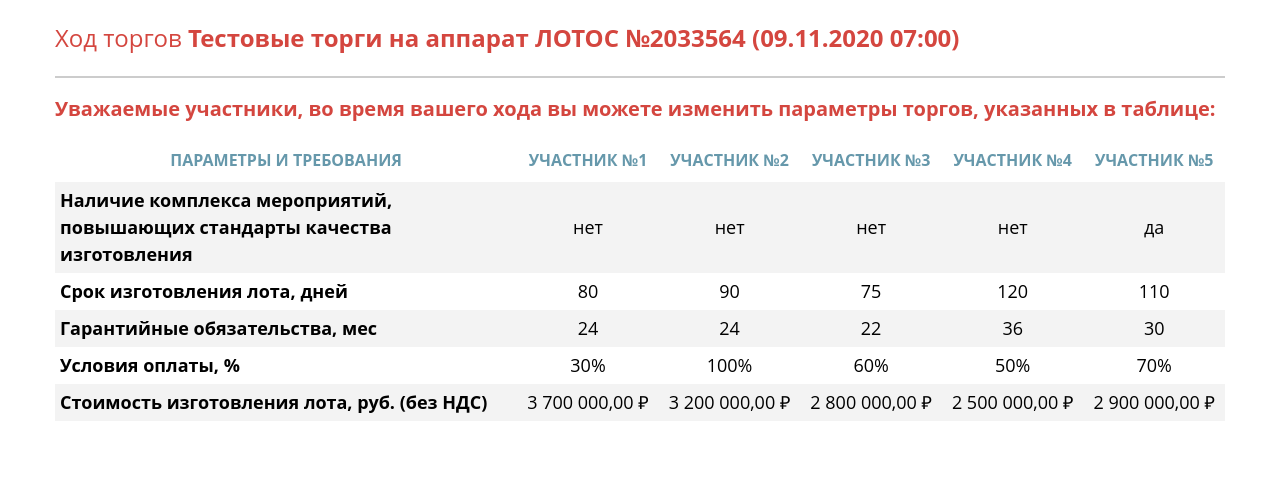
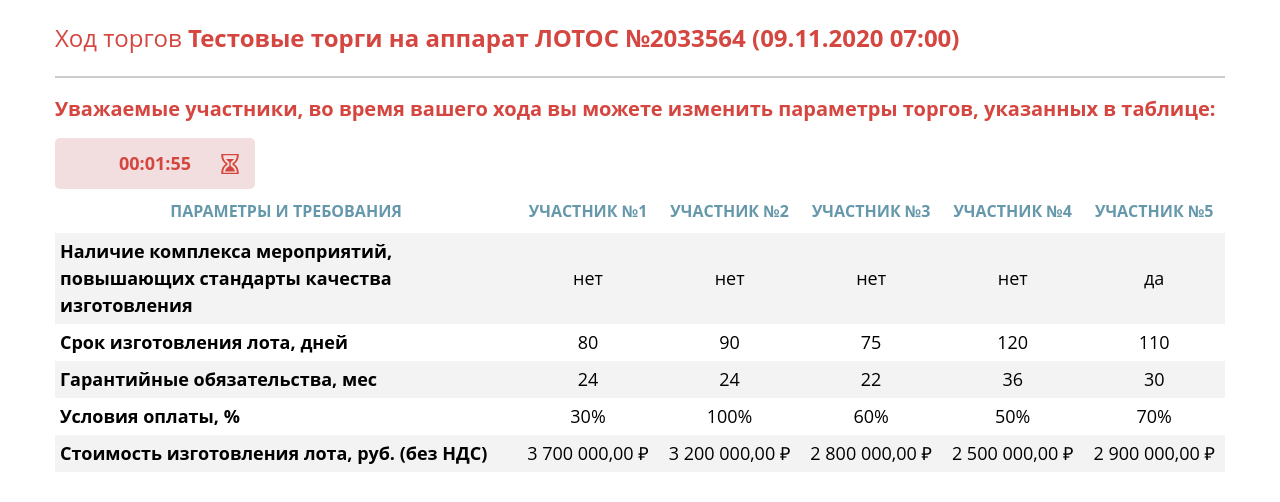
Before and after one commit to ElenaPogodaeva/test_react_trade, a React (Create React App) app: page / in a window 1280 px wide. Shown: the top 502 px of the page. Built offline with nearby package versions, Linux system fonts and the light colour scheme.

Commit message:
feat: add Timer

```diff
--- a/src/App.tsx
+++ b/src/App.tsx
@@ -1,3 +1,4 @@
+import Timer from 'components/Timer/Timer';
 import React from 'react';
 import './App.scss';
 import Table from './components/Table/Table';
@@ -53,6 +54,7 @@ function App() {
           Уважаемые участники, во время вашего хода вы можете изменить параметры торгов, указанных в
           таблице:
         </h2>
+        <Timer />
         <Table data={data} />
       </main>
     </div>
--- a/src/App.variables.scss
+++ b/src/App.variables.scss
@@ -4,5 +4,6 @@ $title-font: 24px;
 $subtitle-font: 20px;
 $main-width: 1200px;
 $red: #d4463f;
+$pink: #f2dede;
 $light-blue: #6698ab;
 $gray: #f3f3f3;
--- /dev/null
+++ b/src/components/Timer/Timer.module.scss
@@ -0,0 +1,15 @@
+@import 'App.variables.scss';
+
+.timer {
+  font-weight: bold;
+  color: $red;
+  text-align: center;
+  background-color: $pink;
+  width: 200px;
+  padding: 12px;
+  border-radius: 5px;
+  background-image: url("../../../public/hour-glass.svg");
+  background-size: 20px 20px;
+  background-position: right 15px center;
+  background-repeat: no-repeat;
+}
--- /dev/null
+++ b/src/components/Timer/Timer.tsx
@@ -0,0 +1,35 @@
+import { TURN_TIME } from 'constants/constants';
+import { getPadTime } from 'helpers/getPadTime';
+import React, { useEffect, useState } from 'react';
+import style from './Timer.module.scss';
+
+export const Timer = () => {
+  const [counter, setCounter] = useState(TURN_TIME);
+
+  const hours = getPadTime(Math.floor(counter / 3600));
+  const minutes = getPadTime(Math.floor((counter / 60) % 60));
+  const seconds = getPadTime(Math.floor(counter % 60));
+
+  useEffect(() => {
+    const interval = setInterval(
+      () => setCounter((counter) => (counter >= 1 ? counter - 1 : TURN_TIME)),
+      1000
+    );
+
+    return () => {
+      clearInterval(interval);
+    };
+  }, [counter]);
+
+  return (
+    <div className={style.timer}>
+      <span>{hours}</span>
+      <span>:</span>
+      <span>{minutes}</span>
+      <span>:</span>
+      <span>{seconds}</span>
+    </div>
+  );
+};
+
+export default Timer;
--- /dev/null
+++ b/src/constants/constants.ts
@@ -0,0 +1 @@
+export const TURN_TIME = 2 * 60;
--- /dev/null
+++ b/src/helpers/getPadTime.ts
@@ -0,0 +1 @@
+export const getPadTime = (time: number) => time.toString().padStart(2, '0');
```
Also changed, not shown: public/hour-glass.svg (added).
